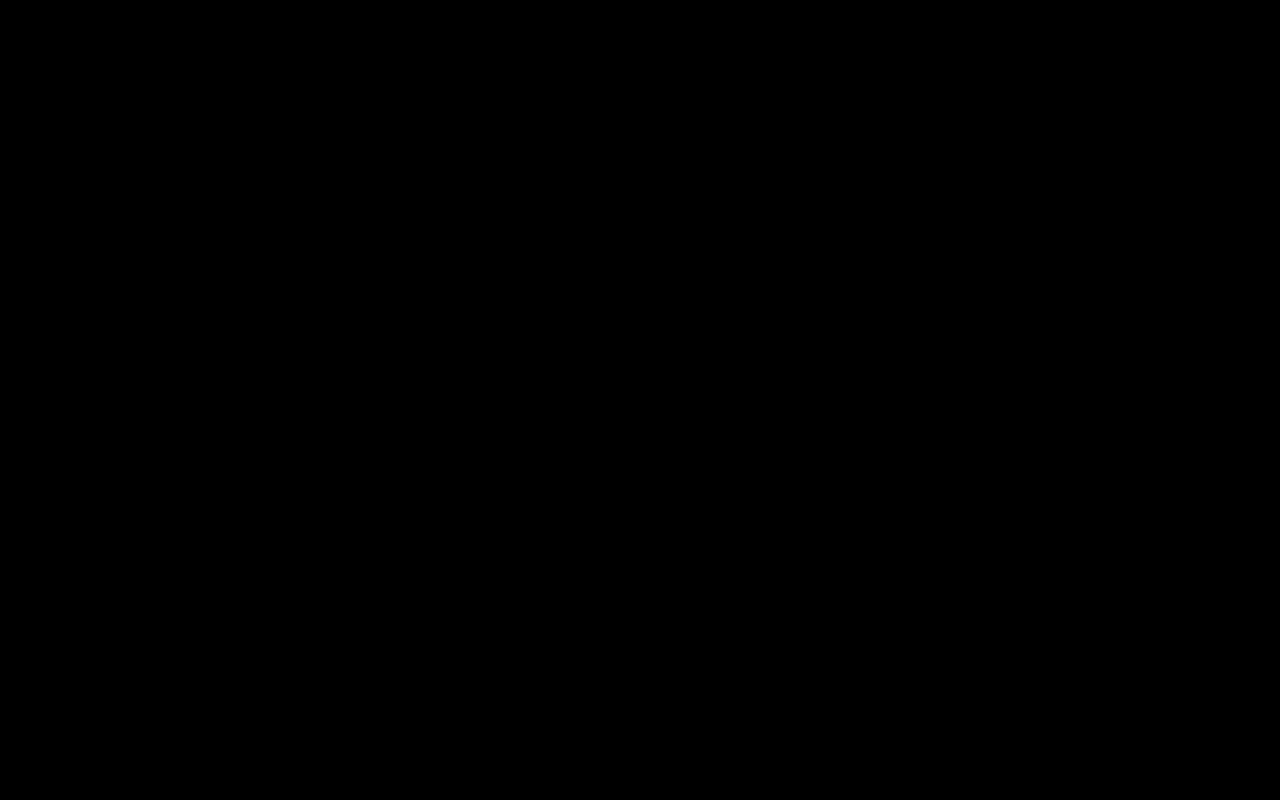
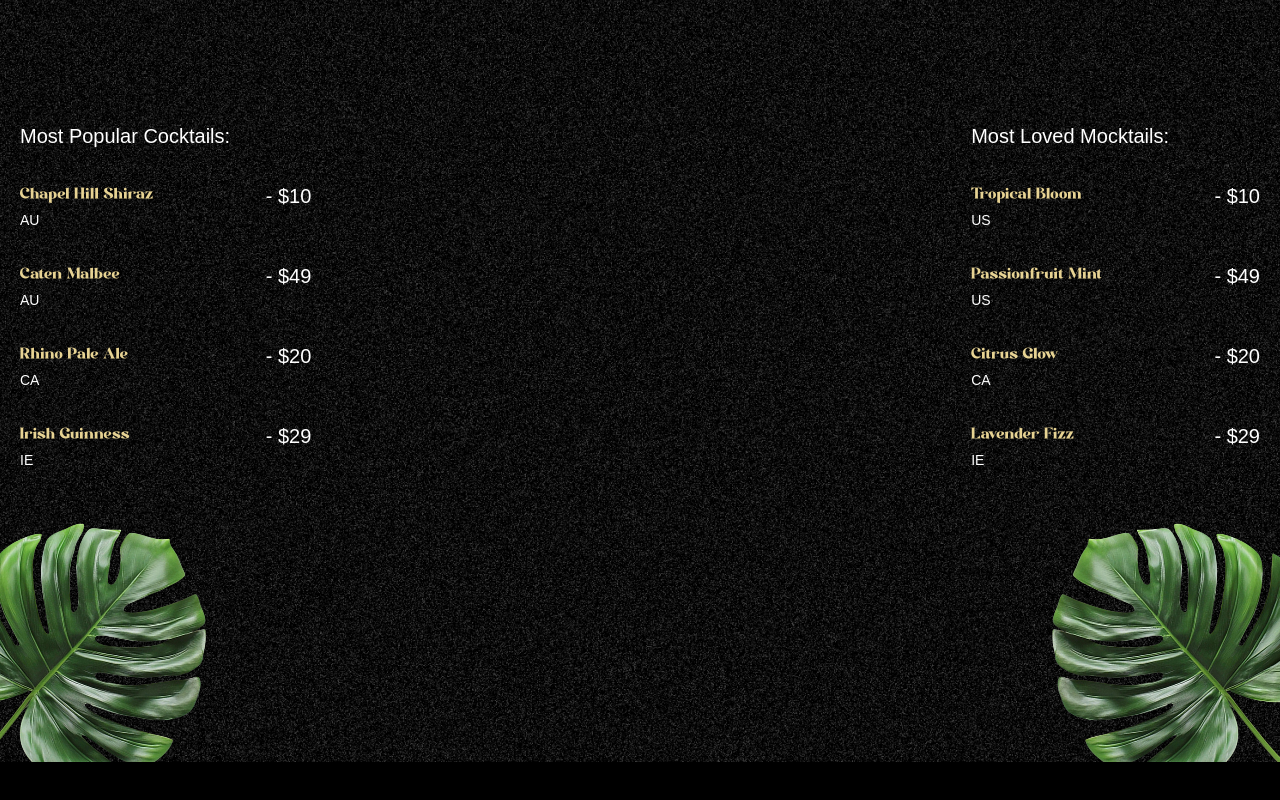
Before and after one commit to suchetkumbar/Cocktail, a React (Vite) app: page / in a window 1280 px wide. Shown: the part 838-1638 px from the top of the page. Before the commit the page ends 1600 px from the top, so only its background shows below. Built offline with nearby package versions, Linux system fonts and the light colour scheme; a web font is replaced by a local one.

Commit message:
Implemented Cocktails section

```diff
--- a/src/app.jsx
+++ b/src/app.jsx
@@ -2,6 +2,7 @@
 import { ScrollTrigger,SplitText }  from "gsap/all";
 import Navbar from './components/Navbar';
 import Hero from './components/Hero';
+import Cocktails from './components/Cocktails';
 
 gsap.registerPlugin(ScrollTrigger,SplitText);
 
@@ -10,6 +11,7 @@
     <main>
       <Navbar />
       <Hero />
+      <Cocktails />
       <div className='h-dvh bg-black'></div>
     </main>
   )
--- /dev/null
+++ b/src/components/Cocktails.jsx
@@ -0,0 +1,65 @@
+import { cocktailLists, mockTailLists } from "../../constants"
+import gsap from "gsap";
+import { useGSAP } from "@gsap/react";
+
+const Cocktails = () => {
+    useGSAP(() => {
+        const parallaxTimeLine = gsap.timeline({
+            scrollTrigger: {
+                trigger: "#cocktails",
+                start: "top 30%",
+                end: "bottom 80%",
+                scrub: true,
+            }
+        })
+
+        parallaxTimeLine
+        .from('#c-left-lead',{
+            x:-100,y:100
+        })
+        .from('#c-right-lead',{
+            x:100,y:100
+        })
+    })
+
+  return (
+    <section className="noisy" id="cocktails">
+        <img src="/images/cocktail-left-leaf.png" alt="left-leaf" id="c-left-leaf"/>
+        <img src="/images/cocktail-right-leaf.png" alt="right-leaf" id="c-right-leaf"/>
+        <div className="list">
+            <div className="popular">
+                <h2>Most Popular Cocktails:</h2>
+
+                <ul>
+                    {cocktailLists.map((drink) => (
+                        <li key={drink.name}>
+                            <div className="md:me-28">
+                                <h3>{drink.name}</h3>
+                                <p>{drink.country}</p>
+                            </div>
+                            <span>- {drink.price}</span>
+                        </li>
+                    ))}
+                </ul>
+            </div>
+            <div className="loved">
+                <h2>Most Loved Mocktails:</h2>
+
+                <ul>
+                    {mockTailLists.map((drink) => (
+                        <li key={drink.name}>
+                            <div className="me-28">
+                                <h3>{drink.name}</h3>
+                                <p>{drink.country}</p>
+                            </div>
+                            <span>- {drink.price}</span>
+                        </li>
+                    ))}
+                </ul>
+            </div>
+        </div>
+    </section>
+  )
+}
+
+export default Cocktails
```
